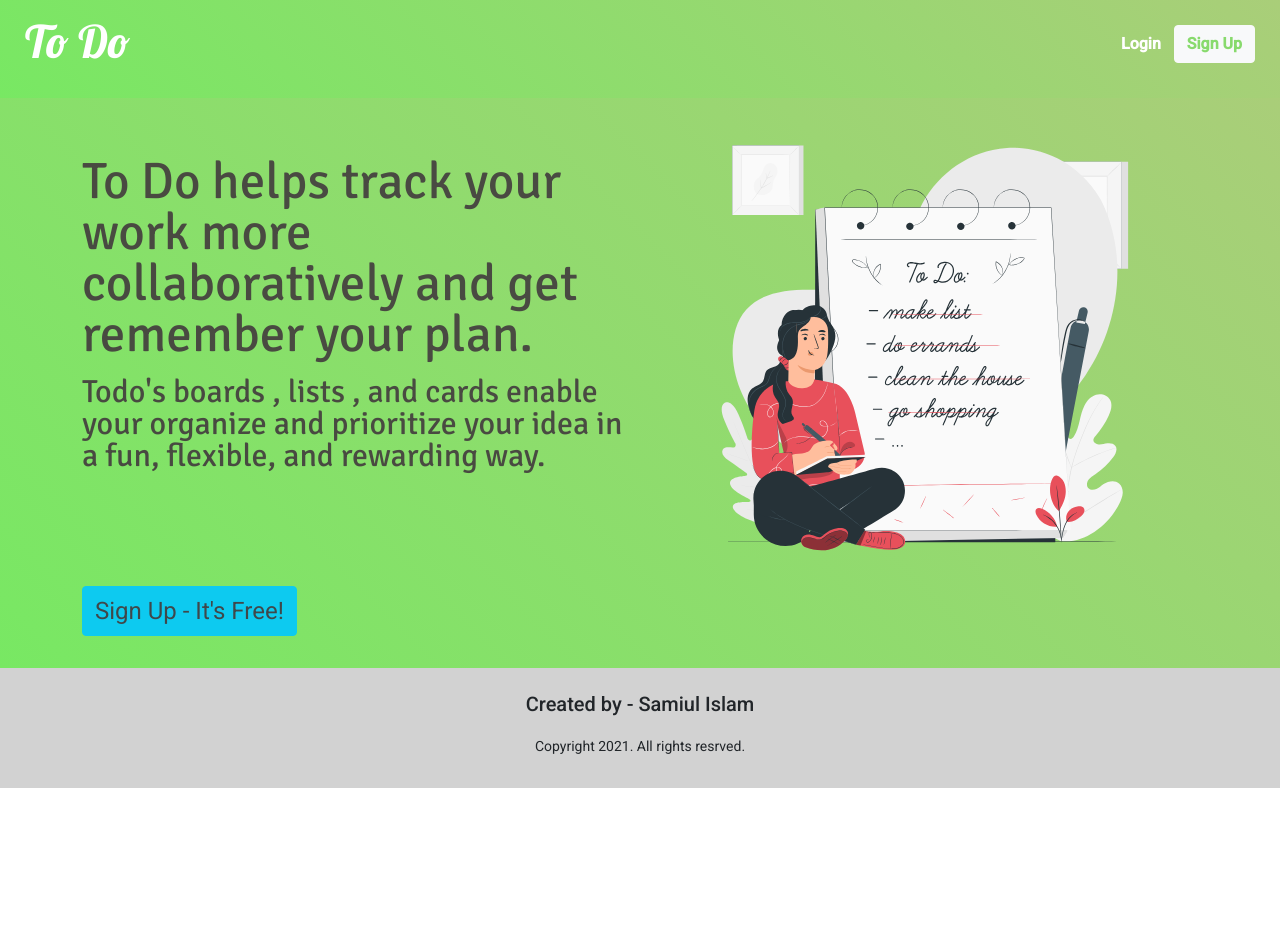
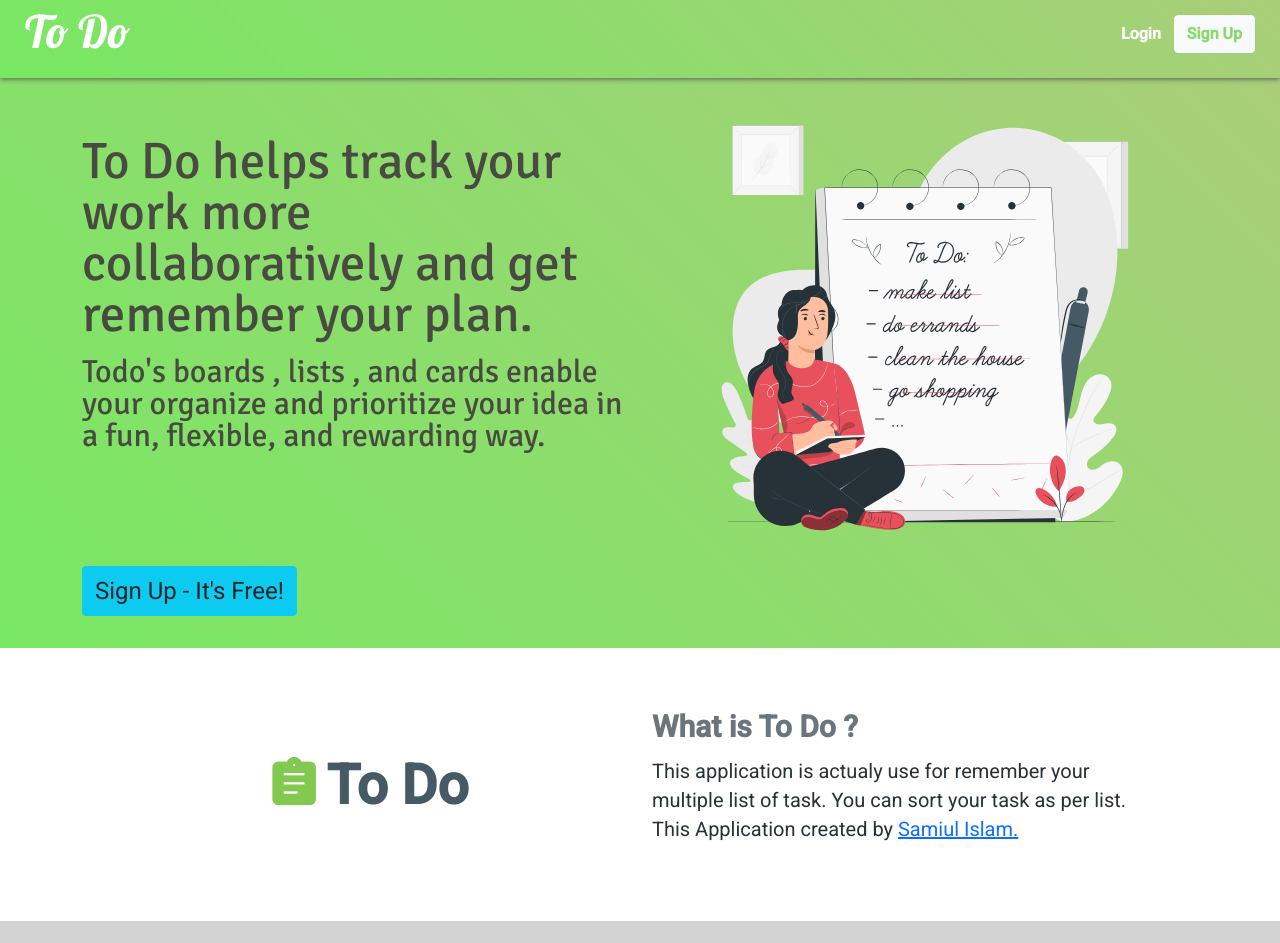
Before and after one commit to samiulislamakash/Task-manager-simple-todo-app, an Angular app in the folder client/: page / in a window 1280 px wide. Shown: the top 943 px of the page. Before the commit the page ends 800 px from the top, so only its background shows below. Built offline with nearby package versions, Linux system fonts and the light colour scheme.

Commit message:
home page is normally ok :)

```diff
--- a/client/src/app/@pages/home/home.component.html
+++ b/client/src/app/@pages/home/home.component.html
@@ -289,13 +289,34 @@
                     </div>
                 </div>
                 <div class="down_subscription">
-                    <button type="button" class="btn btn-info">Sign Up - It's Free!</button>
+                    <button type="button" class="btn btn-info" routerLink="signUp">Sign Up - It's Free!</button>
+                </div>
+            </div>
+        </div>
+
+        <div class="build_up container-fluid">
+            <div class="container margin_build_up row">
+                <div class="col-md-6">
+                    <div class="logo">
+                        <span class="material-icons todo_logo">
+                            assignment
+                        </span>
+                        <span class="todo_Text">To Do</span>
+                    </div>
+                </div>
+                <div class="col-md-6">
+                    <div class="_descrip">
+                        <h3>What is To Do ?</h3>
+                        <p>This application is actualy use for remember your multiple list of task. You can sort your
+                            task as
+                            per list. This Application created by <a
+                                href="https://www.fiverr.com/samiulislam643?up_rollout=true">Samiul Islam.</a></p>
+                    </div>
                 </div>
             </div>
         </div>
 
         <div class="_footer container-fluid">
-            <h2>Created by - Samiul Islam</h2>
             <p>Copyright {{date}}. All rights resrved.</p>
         </div>
     </section>
--- a/client/src/app/@pages/home/home.component.scss
+++ b/client/src/app/@pages/home/home.component.scss
@@ -1,10 +1,14 @@
 @import url('../../../styles.scss');
 .home_full{
     ._header{
-        padding:25px 25px;
+        padding:15px 25px;
         background: linear-gradient(45deg, #78e863, #85b940b3);
         display:flex;
         justify-content: space-between;
+        position: sticky;
+        top: 0;
+        left: 0;
+        box-shadow: 0px 1px 5px #5a5858;
         .logo{
             h2{
                 font-family: 'Lobster', cursive;
@@ -56,7 +60,46 @@
             padding-top:0.5rem;
             button{
                 font-size: 1.5rem;
-                color: #443e3eed;
+                color: #212529;
+            }
+        }
+    }
+
+    .build_up{
+        padding:65px 0px;
+        .margin_build_up{
+            width:90%;
+            margin:0 auto;
+            .logo{
+                display:flex;
+                align-items: center;
+                justify-content: center;
+                vertical-align: middle;
+                height:100%;
+                span{
+                    font-weight: bold;
+                    font-size:55px;
+                }
+                .todo_logo{
+                    color: #83c951;
+                }
+                .todo_Text{
+                    color: #455a64;
+                    margin-left: 6px;
+                }
+            }
+            ._descrip{
+                padding-right:30px;
+                h3{
+                    color: #6c757d;
+                    font-size: 30px;
+                    font-weight: bold;
+                }
+                p{
+                    color: #263238;
+                    font-size: 20px;
+                    line-height: 29px;
+                }
             }
         }
     }
```
